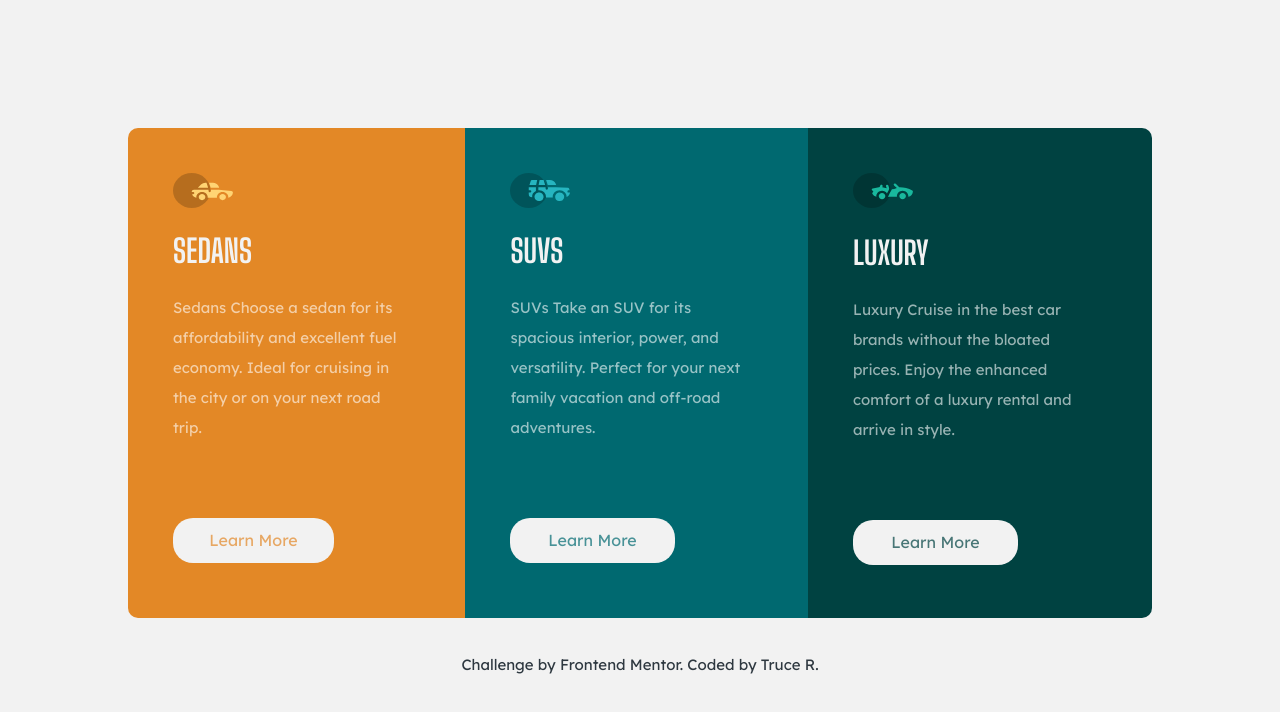
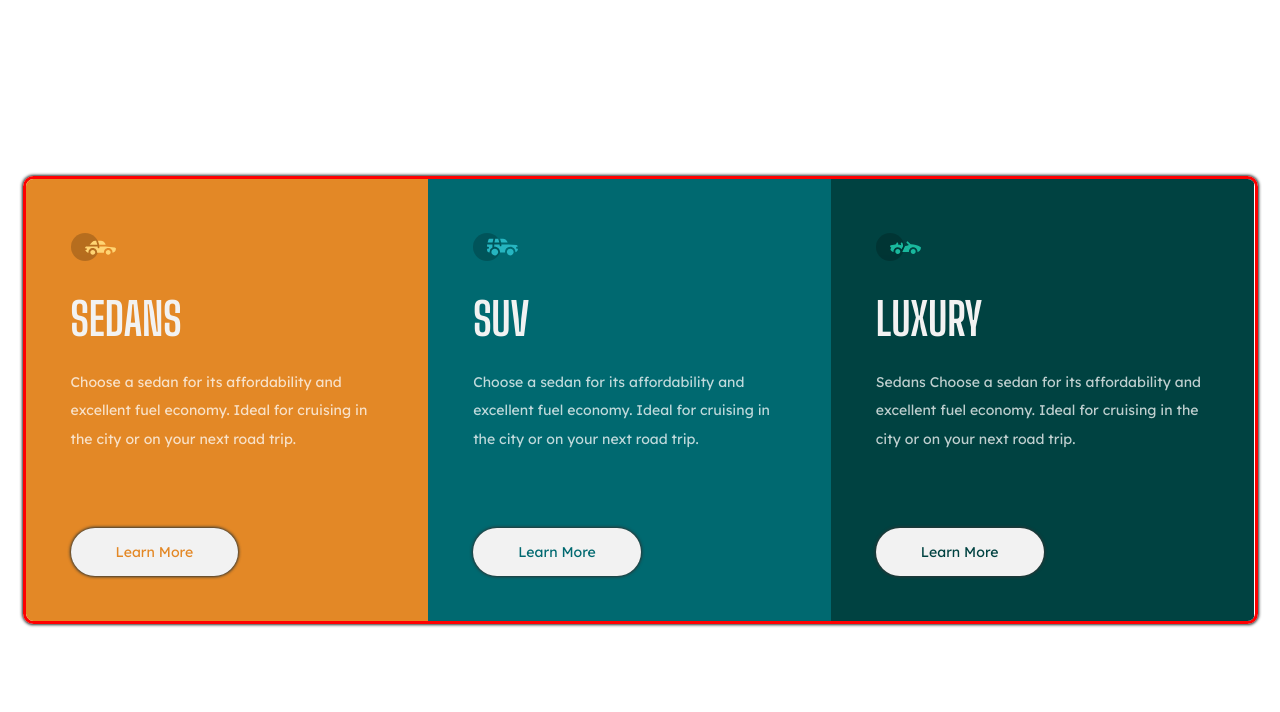
Before and after one commit to DevTruce/3-column-card, a plain HTML site: page index.html in a window 1280 px wide. Drawn offline with Linux system fonts and the light colour scheme.

Commit message:
reworked challenge

```diff
--- a/index.html
+++ b/index.html
@@ -4,8 +4,6 @@
     <meta charset="UTF-8" />
     <meta name="viewport" content="width=device-width, initial-scale=1.0" />
     <!-- displays site properly based on user's device -->
-
-    <!-- LINK -->
     <link rel="stylesheet" href="style.css" />
     <link
       rel="icon"
@@ -13,72 +11,50 @@
       sizes="32x32"
       href="./images/favicon-32x32.png"
     />
-
-    <link rel="preconnect" href="https://fonts.googleapis.com" />
-    <link rel="preconnect" href="https://fonts.gstatic.com" crossorigin />
-    <link
-      href="https://fonts.googleapis.com/css2?family=Lexend+Deca&display=swap"
-      rel="stylesheet"
-    />
-
-    <link rel="preconnect" href="https://fonts.googleapis.com" />
-    <link rel="preconnect" href="https://fonts.gstatic.com" crossorigin />
-    <link
-      href="https://fonts.googleapis.com/css2?family=Big+Shoulders+Display:wght@700&display=swap"
-      rel="stylesheet"
-    />
-    <!-- LINK -->
-
     <title>Frontend Mentor | 3-column preview card component</title>
   </head>
   <body>
     <main class="container">
-      <section class="left">
-        <img
-          class="vehicle-icon"
-          src="images/icon-sedans.svg"
-          alt="sedan icon"
-        />
-        <h1>SEDANS</h1>
+      <!-- LEFT PANEL -->
+      <section class="sedan">
+        <div class="vehicle-icon"><a href="#NOWHERE"></a></div>
+        <h2 class="vehicle-heading">SEDANS</h2>
+        <p class="vehicle-text">
+          Choose a sedan for its affordability and excellent fuel economy. Ideal
+          for cruising in the city or on your next road trip.
+        </p>
+        <a class="learn-more" ref="#Learn-More">Learn More</a>
+      </section>
+
+      <!-- MIDDLE PANEL -->
+      <section class="suv">
+        <div class="vehicle-icon"><a href="#NOWHERE"></a></div>
+        <h2 class="vehicle-heading">SUV</h2>
+        <p class="vehicle-text">
+          Choose a sedan for its affordability and excellent fuel economy. Ideal
+          for cruising in the city or on your next road trip.
+        </p>
+        <a class="learn-more" ref="#Learn-More">Learn More</a>
+      </section>
+
+      <!-- RIGHT PANEL -->
+      <section class="luxury">
+        <div class="vehicle-icon"><a href="#NOWHERE"></a></div>
+        <h2 class="vehicle-heading">Luxury</h2>
         <p class="vehicle-text">
           Sedans Choose a sedan for its affordability and excellent fuel
           economy. Ideal for cruising in the city or on your next road trip.
         </p>
-        <button>Learn More</button>
-      </section>
-
-      <section class="middle">
-        <img class="vehicle-icon" src="images/icon-suvs.svg" alt="suvs icon" />
-        <h1>SUVS</h1>
-        <p class="vehicle-text">
-          SUVs Take an SUV for its spacious interior, power, and versatility.
-          Perfect for your next family vacation and off-road adventures.
-        </p>
-        <button>Learn More</button>
-      </section>
-
-      <section class="right">
-        <a href="#"
-          ><img
-            class="vehicle-icon"
-            src="images/icon-luxury.svg"
-            alt="luxury car icon"
-        /></a>
-        <h1>LUXURY</h1>
-        <p class="vehicle-text">
-          Luxury Cruise in the best car brands without the bloated prices. Enjoy
-          the enhanced comfort of a luxury rental and arrive in style.
-        </p>
-        <button>Learn More</button>
+        <a class="learn-more" ref="#Learn-More">Learn More</a>
       </section>
     </main>
-    <footer class="attribution">
+    <!-- <footer class="attribution">
       <p>
         Challenge by
         <a href="https://www.frontendmentor.io?ref=challenge" target="_blank"
           >Frontend Mentor</a
         >. Coded by <a href="https://github.com/DevTruce">Truce R</a>.
       </p>
-    </footer>
+    </footer> -->
   </body>
 </html>
--- a/style.css
+++ b/style.css
@@ -1,284 +1,146 @@
-/* CSS RESET */
-html,
-body,
-div,
-span,
-applet,
-object,
-iframe,
-h1,
-h2,
-h3,
-h4,
-h5,
-h6,
-p,
-blockquote,
-pre,
-a,
-abbr,
-acronym,
-address,
-big,
-cite,
-code,
-del,
-dfn,
-em,
-img,
-ins,
-kbd,
-q,
-s,
-samp,
-small,
-strike,
-strong,
-sub,
-sup,
-tt,
-var,
-b,
-u,
-i,
-center,
-dl,
-dt,
-dd,
-ol,
-ul,
-li,
-fieldset,
-form,
-label,
-legend,
-table,
-caption,
-tbody,
-tfoot,
-thead,
-tr,
-th,
-td,
-article,
-aside,
-canvas,
-details,
-embed,
-figure,
-figcaption,
-footer,
-header,
-hgroup,
-menu,
-nav,
-output,
-ruby,
-section,
-summary,
-time,
-mark,
-audio,
-video {
+@import url("https://fonts.googleapis.com/css2?family=Big+Shoulders+Display:wght@700&family=Inter:wght@400;700&family=Lexend+Deca&display=swap");
+
+:root {
+  --bright-orange: hsl(31, 77%, 52%);
+  --dark-cyan: hsl(184, 100%, 22%);
+  --very-darkcyan: hsl(179, 100%, 13%);
+  --semi-transp: hsla(0, 0%, 100%, 0.75);
+  --very-lightgrey: hsl(0, 0%, 95%);
+}
+
+* {
+  font-family: "Lexend Deca";
+  font-weight: 400;
+  font-size: 0.938rem;
+  color: var(--very-lightgrey);
   margin: 0;
   padding: 0;
-  border: 0;
-  font-size: 100%;
-  font: inherit;
-  vertical-align: baseline;
-}
-/* HTML5 display-role reset for older browsers */
-article,
-aside,
-details,
-figcaption,
-figure,
-footer,
-header,
-hgroup,
-menu,
-nav,
-section {
-  display: block;
-}
-body {
-  line-height: 1;
-}
-ol,
-ul {
-  list-style: none;
-}
-blockquote,
-q {
-  quotes: none;
-}
-blockquote:before,
-blockquote:after,
-q:before,
-q:after {
-  content: "";
-  content: none;
-}
-table {
-  border-collapse: collapse;
-  border-spacing: 0;
-}
-/* CSS RESET */
-
-html {
-  font-family: "Lexend Deca";
-  font-weight: 400;
-  font-size: 15px;
-  color: hsla(0, 0%, 100%, 0.75);
-  box-sizing: border-box;
+  letter-spacing: 0trem;
 }
 
 body {
+  min-height: 100vh;
   display: flex;
-  justify-content: space-evenly;
   align-items: center;
-  flex-direction: column;
-  height: 100vh;
-  background-color: hsl(0, 0%, 95%);
-}
-
-h1 {
-  font-family: "Big Shoulders Display";
-  font-weight: 700;
-  color: hsl(0, 0%, 95%);
-  text-transform: uppercase;
-  font-size: 32px;
-  margin: 1.75rem 0;
-}
-
-button {
-  background-color: hsl(0, 0%, 95%);
-  border-radius: 20px;
-  font-family: "Lexend Deca";
-  font-weight: 400;
-  padding: 0.5rem 1rem 0.5rem 1rem;
-  margin: 5rem 0 0 0;
-  width: 65%;
-  font-size: 16px;
-  height: 3rem;
-  border: transparent;
-  transition: all 250ms ease-in-out;
-}
-
-.left button:hover,
-.middle button:hover,
-.right button:hover {
-  background-color: transparent;
-  color: white;
-  border: 1px solid white;
-  cursor: pointer;
-}
-
-.left button,
-.left img {
-  color: rgba(227, 136, 38, 0.7);
-}
-
-.middle button,
-.middle img {
-  color: rgba(0, 105, 112, 0.7);
-}
-
-.right button,
-.right img {
-  color: rgba(0, 66, 65, 0.7);
+  justify-content: center;
+  background-color: var(--semi-transp);
+  box-sizing: border-box;
 }
 
 .container {
   display: flex;
-  flex-direction: row;
-  max-width: 100%;
-  max-height: 100%;
-  width: 80%;
-  height: 400px;
-  border-radius: 10px;
+  flex-direction: column;
+  justify-content: space-evenly;
+  border: 3px solid red;
+  box-shadow: 0 0 3px 1px #2c3333;
+  margin: 5rem 1.5rem;
+  border-radius: 0.7rem;
+  overflow: hidden;
 }
 
-.left,
-.middle,
-.right {
-  display: flex;
-  flex-direction: column;
-  align-items: flex-start;
-  justify-content: flex-start;
-  height: 100%;
+.vehicle-icon {
+  background-image: url(images/icon-sedans.svg);
+  background-repeat: no-repeat;
+  background-position: center;
+  background-size: 100%;
+  height: 3rem;
+  width: 3rem;
+  cursor: pointer;
+}
+
+.vehicle-icon:hover,
+.vehicle-icon:focus {
+  transform: scale(1.2);
+  transition: transform 250ms ease-in-out;
+}
+
+.suv > .vehicle-icon {
+  background-image: url(images/icon-suvs.svg);
+}
+
+.luxury > .vehicle-icon {
+  background-image: url(images/icon-luxury.svg);
+}
+
+.vehicle-heading {
+  margin-top: 1.5rem;
+  text-transform: uppercase;
+  font-family: "Big Shoulders Display";
+  font-size: 700;
+  font-size: 3rem;
+}
+
+.vehicle-text {
+  /* font-size: 0.8rem; */
+  margin-top: 1.5rem;
+  line-height: 2;
+  color: var(--semi-transp);
+}
+
+.learn-more {
+  display: inline-block;
+  margin: 2rem 0 0 0;
+  padding: 1rem 3rem;
+  background-color: var(--very-lightgrey);
+  border-radius: 3rem;
+  border: transparent;
+  box-shadow: 0 0 3px 1px #2c3333;
+}
+
+.learn-more:hover {
+  color: white;
+  border: 1px solid white;
+  background-color: transparent;
+  transition: color, border, background-color 250ms ease-in-out;
+}
+
+.sedan > .learn-more {
+  color: var(--bright-orange);
+}
+
+.suv > .learn-more {
+  color: var(--dark-cyan);
+}
+
+.luxury > .learn-more {
+  color: var(--very-darkcyan);
+}
+
+.sedan > .learn-more:hover,
+.suv > .learn-more:hover,
+.luxury > .learn-more:hover {
+  color: white;
+}
+
+.sedan,
+.suv,
+.luxury {
   padding: 3rem;
 }
 
-.attribution {
-  display: flex;
-  justify-content: flex-end;
-  color: #2e3840;
+.sedan {
+  background-color: var(--bright-orange);
 }
 
-.attribution a {
-  color: #2e3840;
-  text-decoration: none;
-  cursor: pointer;
+.suv {
+  background-color: var(--dark-cyan);
 }
 
-.attribution a:hover,
-.attribution a:focus {
-  font-size: 1.25rem;
-  transition: font-size 250ms ease-in-out;
+.luxury {
+  background-color: var(--very-darkcyan);
 }
 
-.left {
-  background-color: hsl(31, 77%, 52%);
-  border-radius: 10px 0 0 10px;
+/* Tablets */
+@media (min-width: 850px) {
+  .container {
+    flex-direction: row;
+  }
+
+  .learn-more {
+    margin-top: 5rem;
+  }
 }
 
-.middle {
-  background-color: hsl(184, 100%, 22%);
+/* Desktops */
+@media (min-width: 1366px) {
 }
-
-.right {
-  background-color: hsl(179, 100%, 13%);
-  border-radius: 0 10px 10px 0;
-}
-
-.vehicle-icon {
-  width: 60px;
-  height: 35px;
-}
-
-.vehicle-text {
-  opacity: 0.8;
-  line-height: 2;
-  width: 95%;
-}
-
-@media (max-width: 950px) {
-  .container {
-    flex-direction: column;
-    align-items: center;
-  }
-
-  body {
-    align-items: center;
-    justify-content: center;
-  }
-
-  .right {
-    background-color: hsl(179, 100%, 13%);
-    border-radius: 0 0 10px 10px;
-  }
-
-  .left {
-    background-color: hsl(31, 77%, 52%);
-    border-radius: 10px 10px 0 0;
-  }
-
-  button {
-    font-size: 0.6rem;
-  }
-
-  .attribution {
-    display: none;
-  }
-}
```
